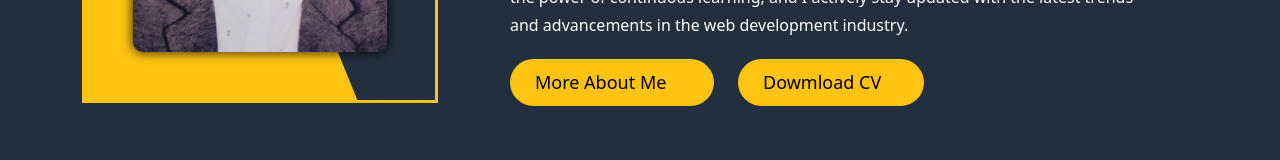
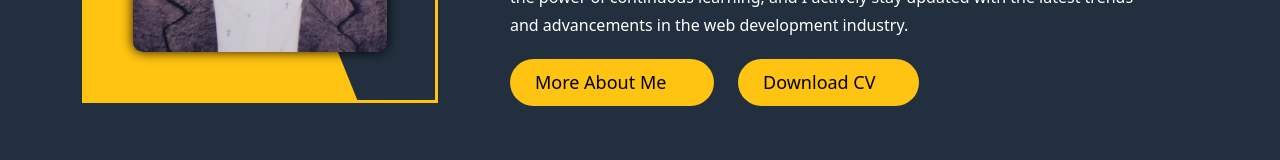
Before and after one commit to emonmahdi/my-portfolio-react-bootstarp, a React (Create React App) app: page / in a window 1280 px wide. Shown: the part 463-623 px from the top of the page. Built offline with nearby package versions, Linux system fonts and the light colour scheme.

Commit message:
update portfolio

```diff
--- a/src/components/Home/HeaderBanner/HeaderBanner.js
+++ b/src/components/Home/HeaderBanner/HeaderBanner.js
@@ -33,8 +33,8 @@
                 </a>
               </button>
               <button className="btn btn-warning">
-                <a href="https://drive.google.com/file/d/1g6LwBm_O-S72M0RN287Ql9u_xHIR4grC/view?usp=sharing" target='_blank'>
-                  Dowmload CV<i><FaFilePdf /></i>
+                <a href="https://drive.google.com/file/d/1gtbp3utNTnUNXAVSuIWxlGP9XhBbsIkE/view" target='_blank'>
+                  Download CV<i><FaFilePdf /></i>
                 </a>
               </button>
             </div>
```
